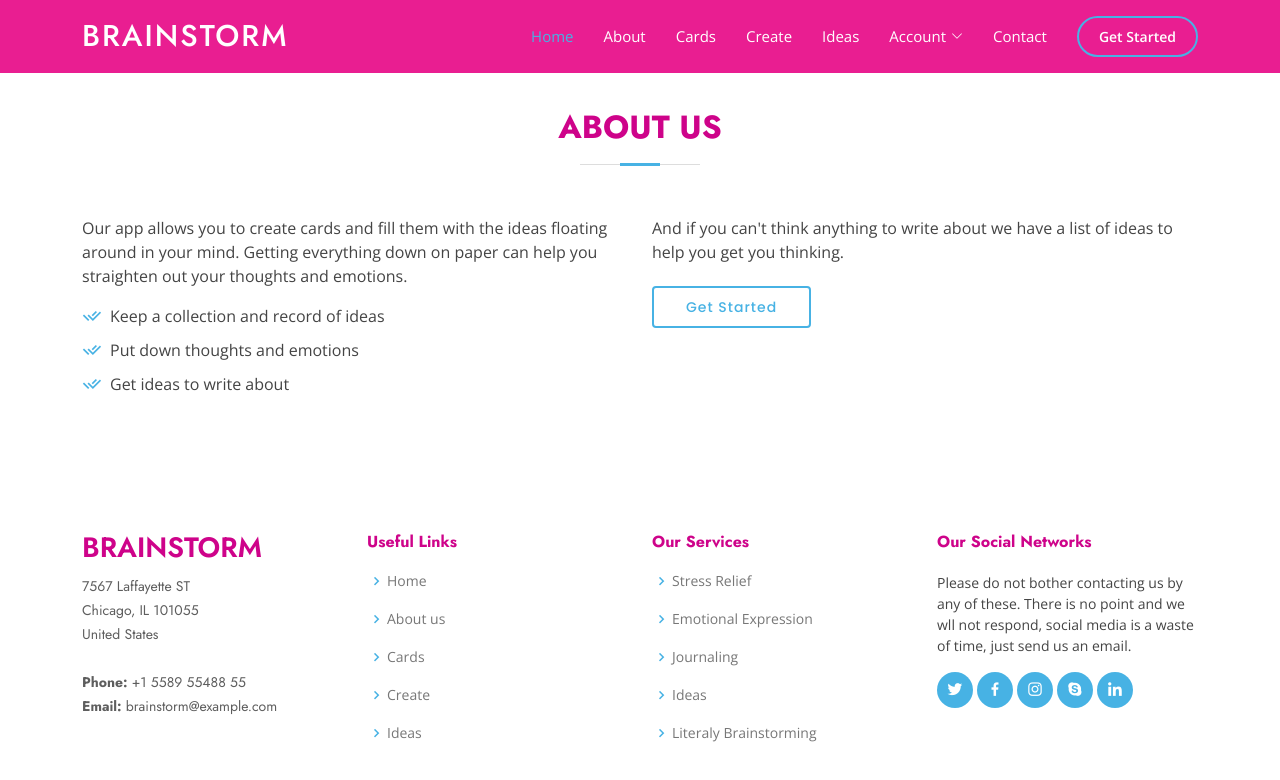
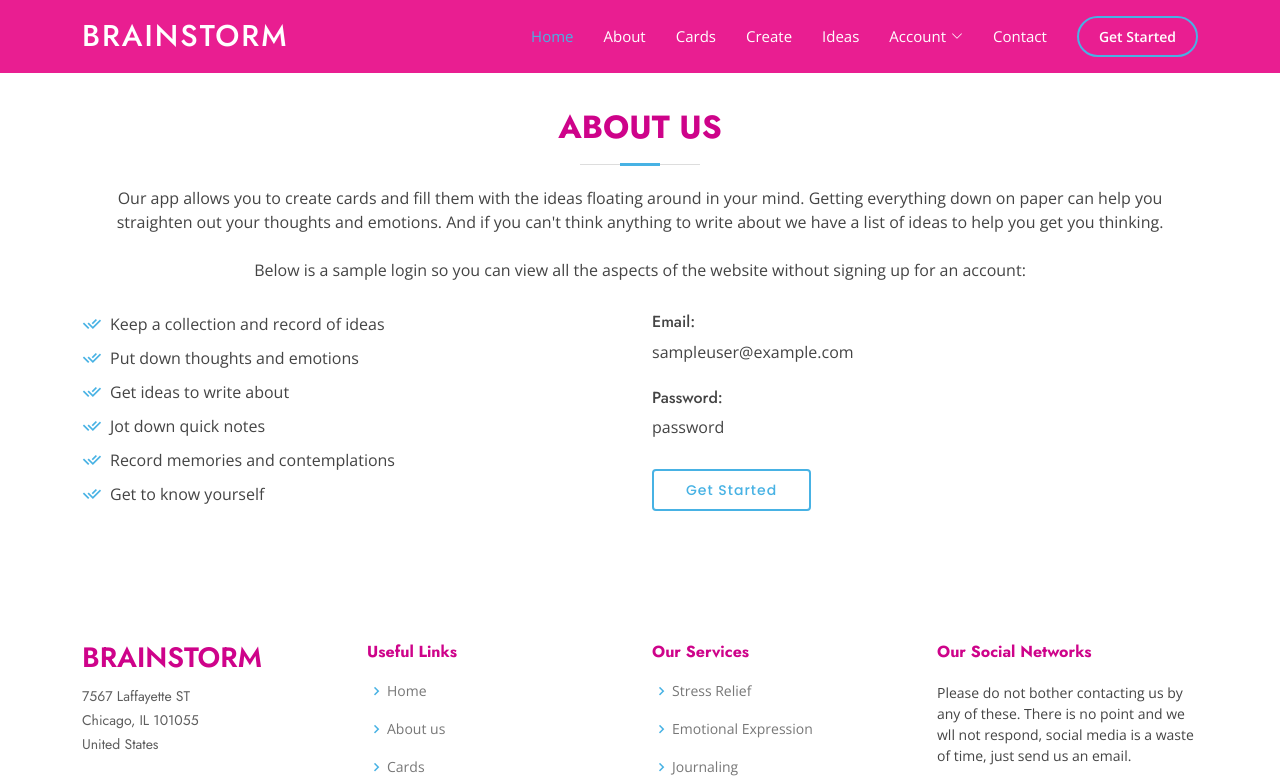
Before and after one commit to devorahortega/brainstorm-frontend, a Vue app: page /about in a window 1280 px wide. Shown: the top 780 px of the page. Built offline with nearby package versions, Linux system fonts and the light colour scheme.

Commit message:
Adds renovations to about page

```diff
--- a/src/views/About.vue
+++ b/src/views/About.vue
@@ -5,14 +5,17 @@
         <br />
         <br />
         <h2>About Us</h2>
+        <p>
+          Our app allows you to create cards and fill them with the ideas floating around in your mind. Getting
+          everything down on paper can help you straighten out your thoughts and emotions. And if you can't think
+          anything to write about we have a list of ideas to help you get you thinking.
+        </p>
+        <br />
+        <p>Below is a sample login so you can view all the aspects of the website without signing up for an account:</p>
       </div>
 
       <div class="row content">
         <div class="col-lg-6">
-          <p>
-            Our app allows you to create cards and fill them with the ideas floating around in your mind. Getting
-            everything down on paper can help you straighten out your thoughts and emotions.
-          </p>
           <ul>
             <li>
               <i class="ri-check-double-line"></i>
@@ -26,10 +29,31 @@
               <i class="ri-check-double-line"></i>
               Get ideas to write about
             </li>
+            <li>
+              <i class="ri-check-double-line"></i>
+              Jot down quick notes
+            </li>
+            <li>
+              <i class="ri-check-double-line"></i>
+              Record memories and contemplations
+            </li>
+            <li>
+              <i class="ri-check-double-line"></i>
+              Get to know yourself
+            </li>
           </ul>
         </div>
         <div class="col-lg-6 pt-4 pt-lg-0">
-          <p>And if you can't think anything to write about we have a list of ideas to help you get you thinking.</p>
+          <div>
+            <h6>Email:</h6>
+            <p>sampleuser@example.com</p>
+          </div>
+          <br />
+          <div>
+            <h6>Password:</h6>
+            <p>password</p>
+          </div>
+          <br />
           <a href="/signup" class="btn-learn-more">Get Started</a>
         </div>
       </div>
```
